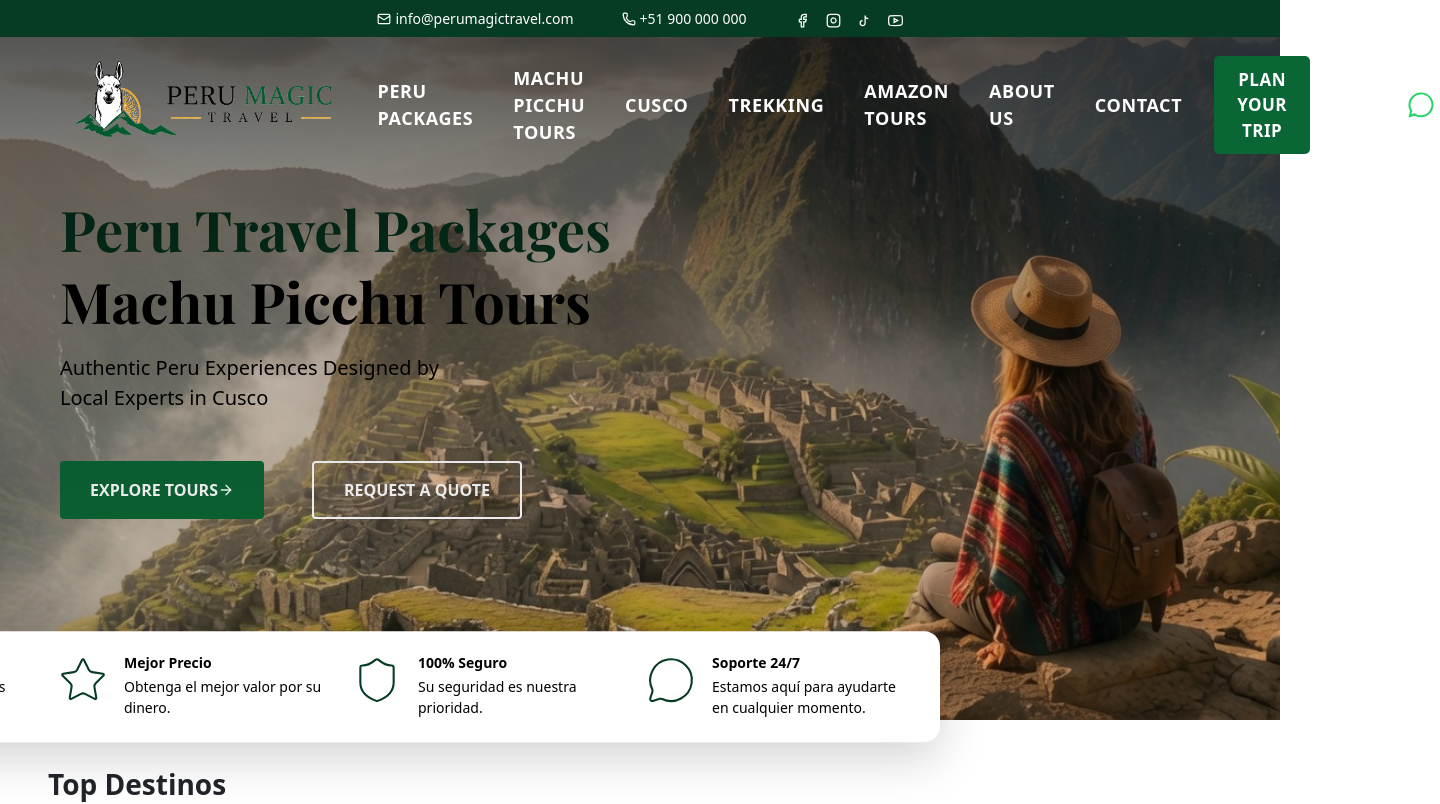
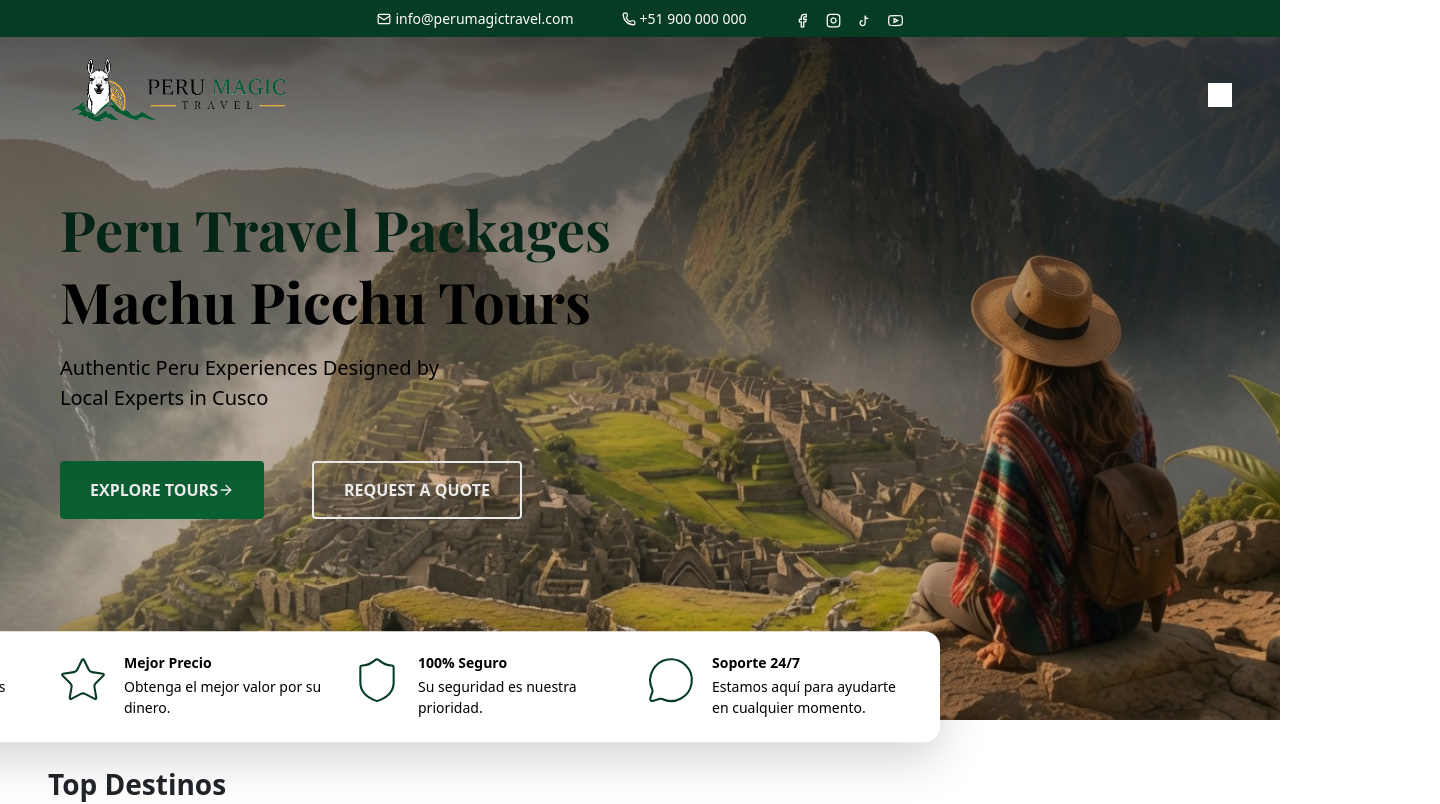
Before and after one commit to Cuscoinf/WPNextJS, a Next.js app: page / in a window 1280 px wide. Shown: the top 804 px of the page, 1440 px wide, since content can reach past the window. Built offline with nearby package versions, Linux system fonts and the light colour scheme.

Commit message:
canbio 1

```diff
--- a/components/layout/Header.tsx
+++ b/components/layout/Header.tsx
@@ -50,9 +50,8 @@ export default function Header() {
   </div>
 </div>
 
-      {/* ─── NAVBAR ─── */}
 {/* ─── NAVBAR ─── */}
-  <nav className="navbar navbar-expand-xl navbar-light w-100 p-0">
+  <nav className="navbar-nav navbar-expand-xxl navbar-light w-100 p-0">
     <div className="container-fluid px-4 px-md-5 d-flex align-items-center justify-content-between">
       <Link className="navbar-brand d-flex align-items-center py-2" href="/">
         <img
@@ -71,7 +70,7 @@ export default function Header() {
         aria-expanded="false"
         aria-label="Toggle navigation"
       >
-        <span className="navbar-toggler-icon" />
+        <span className="navbar-toggler-icon bg-white" />
       </button>
 
       <div className="collapse navbar-collapse" id="mainNav">
@@ -97,16 +96,18 @@ export default function Header() {
                 </Link>
               </li>
             ))}
+          <li className="nav-item">
+           <Link
+            href="/planear-viaje"
+            className="btn bg-page-page-alt text-white text-uppercase fw-bold d-inline-flex align-items-center"
+          >
+            Plan Your Trip
+          </Link>
+          </li>
         </ul>
 
         <div className="d-flex align-items-xl-center align-items-start flex-column flex-xl-row gap-3 ms-xl-4 py-3 py-xl-0">
-          <Link
-            href="/planear-viaje"
-            className="btn text-white text-uppercase fw-bold d-inline-flex align-items-center justify-content-center"
-            style={{ backgroundColor: "#0b6635", fontSize: "17px", padding: "10px 22px", borderRadius: "5px", letterSpacing: "0.5px" }}
-          >
-            Plan Your Trip
-          </Link>
+
 
           <div className="dropdown">
             <button
@@ -131,10 +132,7 @@ export default function Header() {
             className="d-inline-flex align-items-center p-1 whatsapp-icon"
             title="Contacto de WhatsApp"
           >
-            <svg xmlns="http://www.w3.org/2000/svg" width="30" height="30" viewBox="0 0 24 24" fill="none">
-              <path d="M12.004 2C6.48 2 2 6.48 2 12.004c0 1.764.457 3.424 1.258 4.874L2 22l5.253-1.378a9.96 9.96 0 0 0 4.751 1.2c5.523 0 10.003-4.48 10.003-10.004C22.007 6.48 17.527 2 12.004 2z" fill="#25D366"/>
-              <path d="M12.004 3.61c-4.63 0-8.394 3.764-8.394 8.394 0 1.603.45 3.12 1.242 4.453l.135.228-.737 2.686 2.753-.722.22.13a8.358 8.358 0 0 0 4.78 1.48c4.63 0 8.394-3.763 8.394-8.393 0-4.63-3.764-8.394-8.394-8.394zm4.887 11.233c-.201.564-1.002 1.055-1.572 1.13-.51.067-1.176.082-2.316-.395-2.023-.846-3.31-2.924-3.411-3.059-.101-.135-.82-.135-.82-.135-.82-.135-.82-.135-.82-.135l.285-.4c.15-.21.201-.338.302-.564.101-.225.05-.423-.025-.564-.075-.141-.671-1.614-.919-2.215-.24-.582-.487-.503-.672-.512h-.57c-.202 0-.529.075-.806.376-.277.3-.1.15-.1.15s-1.058 1.036-1.058 2.528c0 1.492 1.085 2.935 1.236 3.136.15.201 2.135 3.26 5.172 4.57 2.533 1.092 3.424.873 4.028.813.73-.072 1.571-.64 1.792-1.223.22-.583.22-1.083.155-1.189-.064-.105-.24-.165-.515-.301z" fill="#FFF"/>
-            </svg>
+         <img src="/images/whatsapp.png" alt="whastsapp" />
           </a>
         </div>
       </div>
--- a/sass/components/_header.scss
+++ b/sass/components/_header.scss
@@ -12,7 +12,7 @@ header {
 
 /* LOGO */
 .header-logo-img {
-  height: 120px;
+  height: 100px;
   width: auto;
   object-fit: contain;
   transition: transform 0.3s ease;
@@ -23,18 +23,32 @@ header {
 }
 
 /* NAVBAR */
-.navbar {
-  background: transparent;
+.navbar-nav {
+  display: flex;
+  flex-direction: row;
+  justify-content: center;
+  align-items: center;
+  gap:30px;
+  width: 100%;
 
 .nav-link {
   color: #fff;
-  font-size: 18px;
+  font-size: 16px;
   font-weight: 700;
   text-transform: uppercase;
 
   &:hover,
   &.active {
     color: $secondary-color;
+  }
+  @media (max-width: 1740px) {
+    font-size: 15px;
+    padding: 0 12px;
+  }
+
+  @media (max-width: 1500px) {
+    font-size: 14px;
+    padding: 0 10px;
   }
 }
 
--- a/sass/components/_itinerary.scss
+++ b/sass/components/_itinerary.scss
@@ -92,7 +92,7 @@
       padding: 0.6rem 1.5rem;
       box-shadow: 0 4px 12px rgba($primary-color, 0.15);
       &:hover {
-        background-color: darken($primary-color, 6%) !important;
+        background-color: ajuste($primary-color, 6%) !important;
       }
     }
   }
--- a/sass/components/_utilities.scss
+++ b/sass/components/_utilities.scss
@@ -12,6 +12,9 @@
 }
 .bg-page-light{
   background-color: #bfdccc80 !important;
+}
+.bg-page-page-alt {
+  background-color: $primary-color-light !important;
 }
 
 // Color utilities - use with Bootstrap's text/bg classes
```
Also changed, not shown: public/images/whatsapp.png (added).
